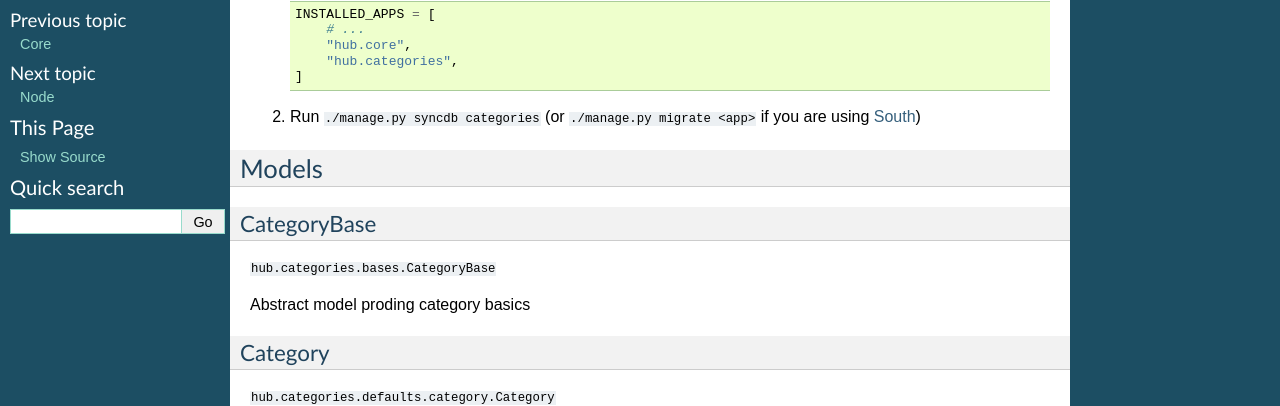
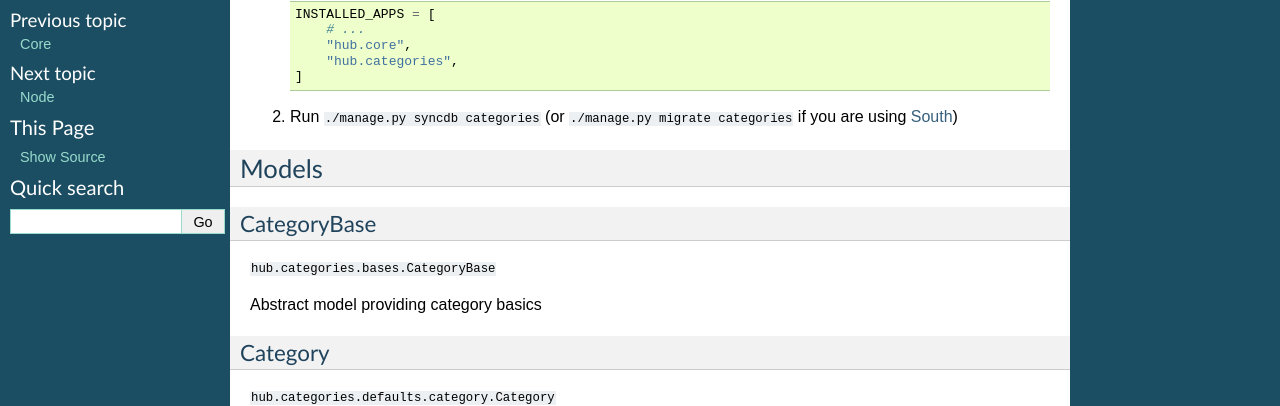
Before and after one commit to reshift/django-hub-apps, a Sphinx documentation site: the page built from docs/categories.rst, in a window 1280 px wide. Shown: the part 187-593 px from the top of the page. Built offline with Sphinx 7.4.7, drawn with Linux system fonts in a browser that asks for light colours.

Commit message:
More README

```diff
--- a/docs/categories.rst
+++ b/docs/categories.rst
@@ -15,7 +15,7 @@ Installation
            "hub.categories",
        ]
 
-2. Run ``./manage.py syncdb categories`` (or ``./manage.py migrate <app>`` if you are using `South <http://south.aeracode.org/>`_)
+2. Run ``./manage.py syncdb categories`` (or ``./manage.py migrate categories`` if you are using `South <http://south.aeracode.org/>`_)
 
 Models
 =========================
@@ -24,7 +24,7 @@ CategoryBase
 ----------------------------------
 ``hub.categories.bases.CategoryBase``
 
-Abstract model proding category basics
+Abstract model providing category basics
 
 Category
 ----------------------------------
```
